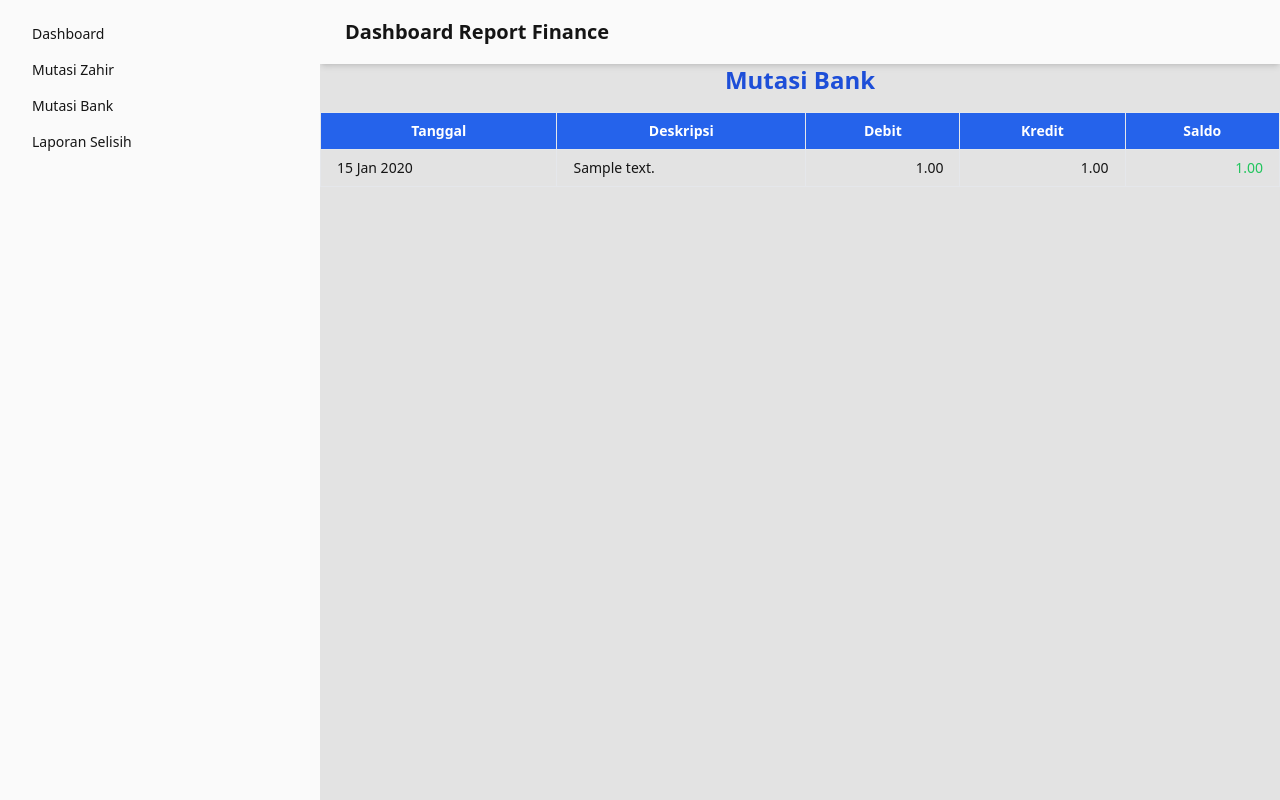
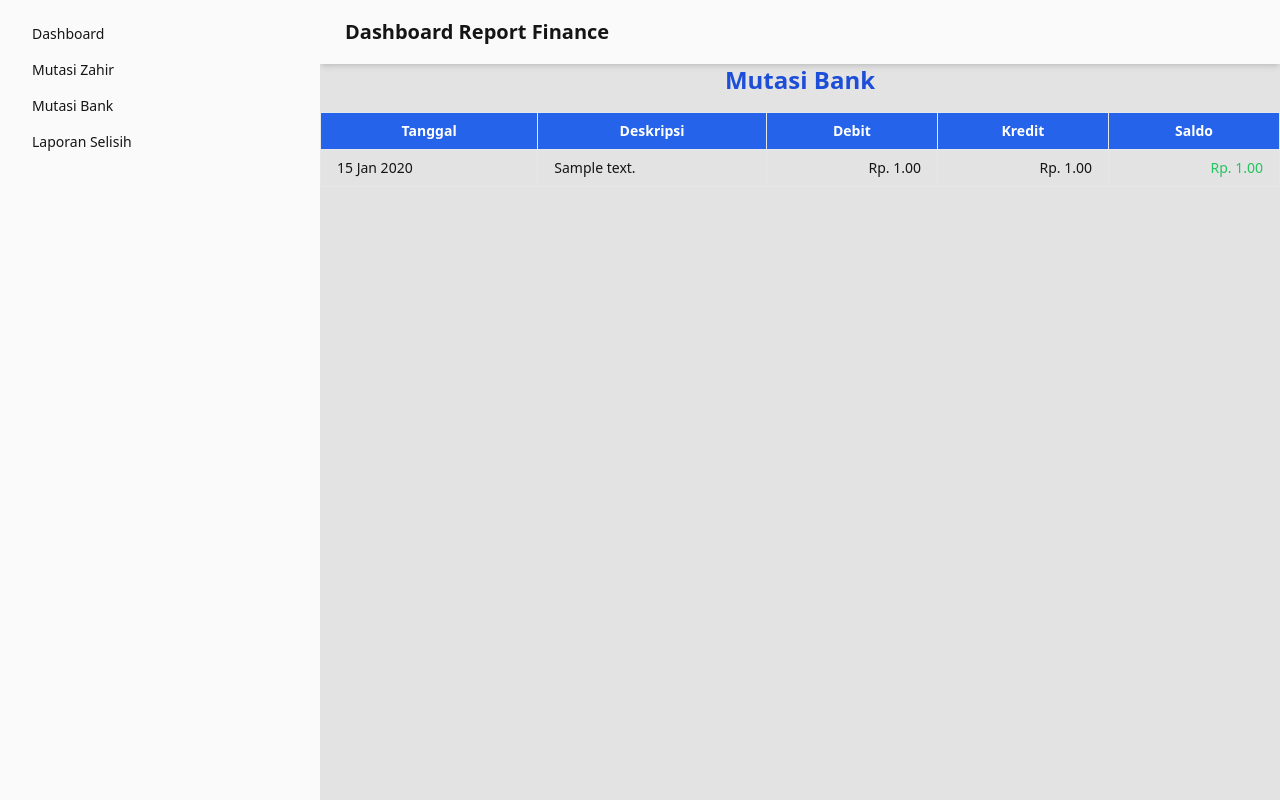
Before and after one commit to donihmrs/django_mutasi_bank_difference, a Django app: page /mutasi-bank/ in a window 1280 px wide. Run offline with Django 5.2, Linux system fonts and the light colour scheme; tables that the repository leaves empty hold one stand-in row (values such as "Sample post"); some libraries are stand-ins or nearby versions.

Commit message:
tambah rupiah

```diff
--- a/templates/app/mutasi_bank.html
+++ b/templates/app/mutasi_bank.html
@@ -23,10 +23,10 @@
             <td class="py-2 px-4 border">{{ item.tanggal|date:"d M Y" }}</td>
             <td class="py-2 px-4 border">{{ item.description }}</td>
             <!-- Format changed to number Format -->
-            <td class="py-2 px-4 border text-right">{{ item.debit|floatformat:2|intcomma }}</td>
-            <td class="py-2 px-4 border text-right">{{ item.kredit|floatformat:2|intcomma }}</td>
+            <td class="py-2 px-4 border text-right">Rp. {{ item.debit|floatformat:2|intcomma }}</td>
+            <td class="py-2 px-4 border text-right">Rp.     {{ item.kredit|floatformat:2|intcomma }}</td>
             <!-- Added Color Read saldo column , if saldo < 0 then red else green -->
-            <td class="py-2 px-4 border text-right {% if item.saldo < 0 %}text-red-500{% else %}text-green-500{% endif %}">{{ item.saldo|floatformat:2|intcomma }}</td>
+            <td class="py-2 px-4 border text-right {% if item.saldo < 0 %}text-red-500{% else %}text-green-500{% endif %}">Rp. {{ item.saldo|floatformat:2|intcomma }}</td>
         </tr>
         {% endfor %}
     </tbody>
--- a/templates/app/mutasi_zahir.html
+++ b/templates/app/mutasi_zahir.html
@@ -26,10 +26,10 @@
             <td class="py-2 px-4 border">{{ item.ref_code }}</td>
             <td class="py-2 px-4 border">{{ item.ref_number }}</td>
             <td class="py-2 px-4 border">{{ item.description }}</td>
-            <td class="py-2 px-4 border text-right">{{ item.debit|floatformat:2|intcomma }}</td>
-            <td class="py-2 px-4 border text-right">{{ item.kredit|floatformat:2|intcomma }}</td>
+            <td class="py-2 px-4 border text-right">Rp. {{ item.debit|floatformat:2|intcomma }}</td>
+            <td class="py-2 px-4 border text-right">Rp. {{ item.kredit|floatformat:2|intcomma }}</td>
             <!-- Added Color Read saldo column , if saldo < 0 then red else green -->
-            <td class="py-2 px-4 border text-right {% if item.saldo < 0 %}text-red-500{% else %}text-green-500{% endif %}">{{ item.saldo|floatformat:2|intcomma }}</td>
+            <td class="py-2 px-4 border text-right {% if item.saldo < 0 %}text-red-500{% else %}text-green-500{% endif %}">Rp. {{ item.saldo|floatformat:2|intcomma }}</td>
         </tr>
         {% endfor %}
     </tbody>
```
Also changed, not shown: templates/app/laporan.html (+7 -7 lines), db.sqlite3 (deleted).
